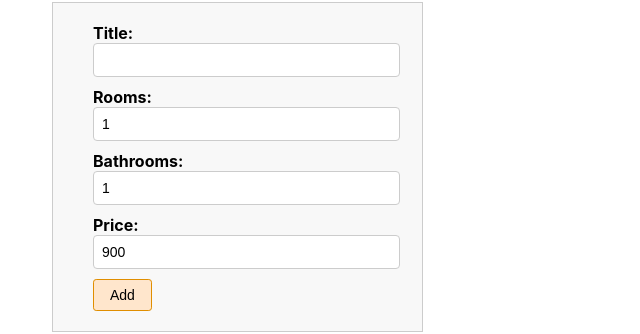
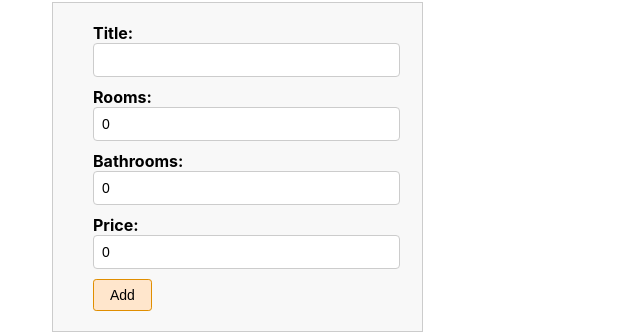
Before and after one commit to agustif/meit, a React (Create React App) app: page / in a window 1280 px wide. Shown: the part 161-495 px from the top of the page, without its empty margins (0-640 px from the left). Built offline with nearby package versions, Linux system fonts and the light colour scheme; what pdfmake would draw is missing.

Commit message:
fix: remove 1, 1 form bathrooms, rooms, default state

```diff
--- a/src/components/PropertyForm.tsx
+++ b/src/components/PropertyForm.tsx
@@ -7,9 +7,9 @@ interface PropertyFormProps {
 
 const PropertyForm: React.FC<PropertyFormProps> = ({ addProperty }) => {
   const [title, setTitle] = useState('');
-  const [rooms, setRooms] = useState(1);
-  const [bathrooms, setBathrooms] = useState(1);
-  const [price, setPrice] = useState(900);
+  const [rooms, setRooms] = useState(0);
+  const [bathrooms, setBathrooms] = useState(0);
+  const [price, setPrice] = useState(0);
 
   const handleTitleChange = (e: React.ChangeEvent<HTMLInputElement>) => {
     setTitle(e.target.value);
```
